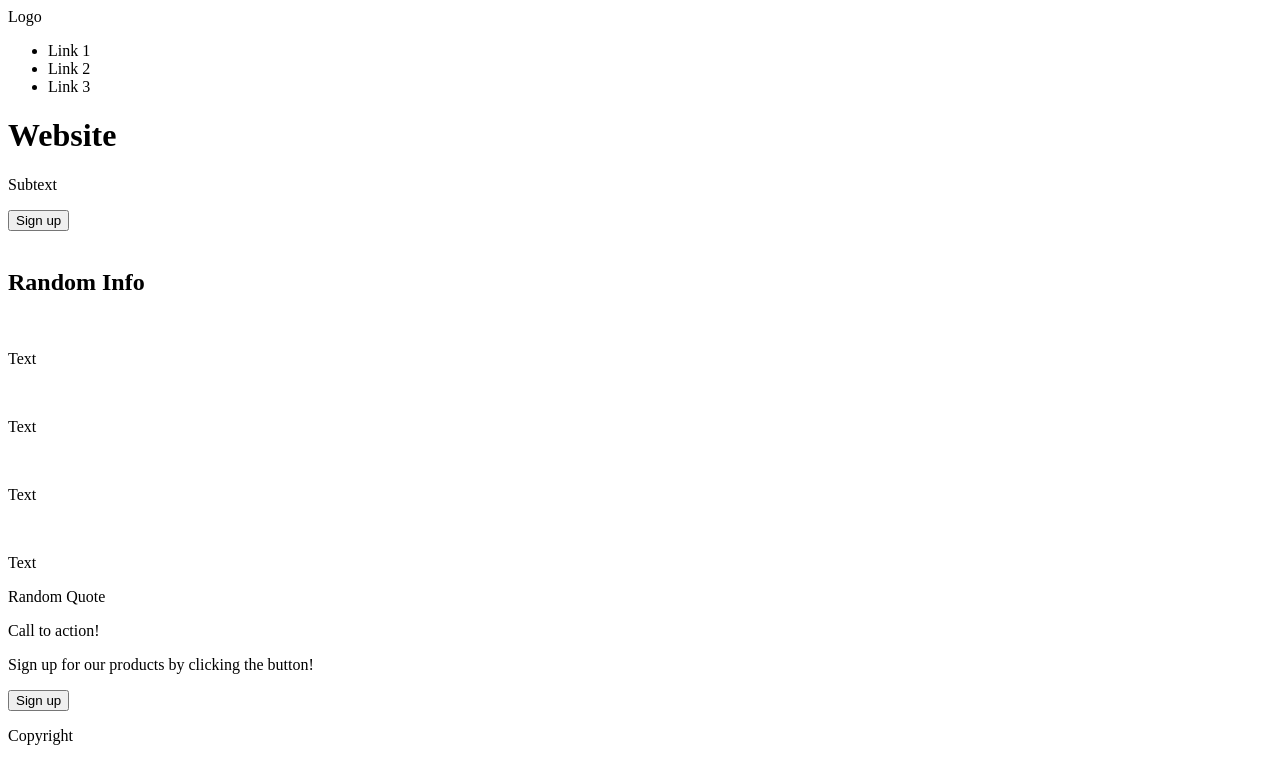
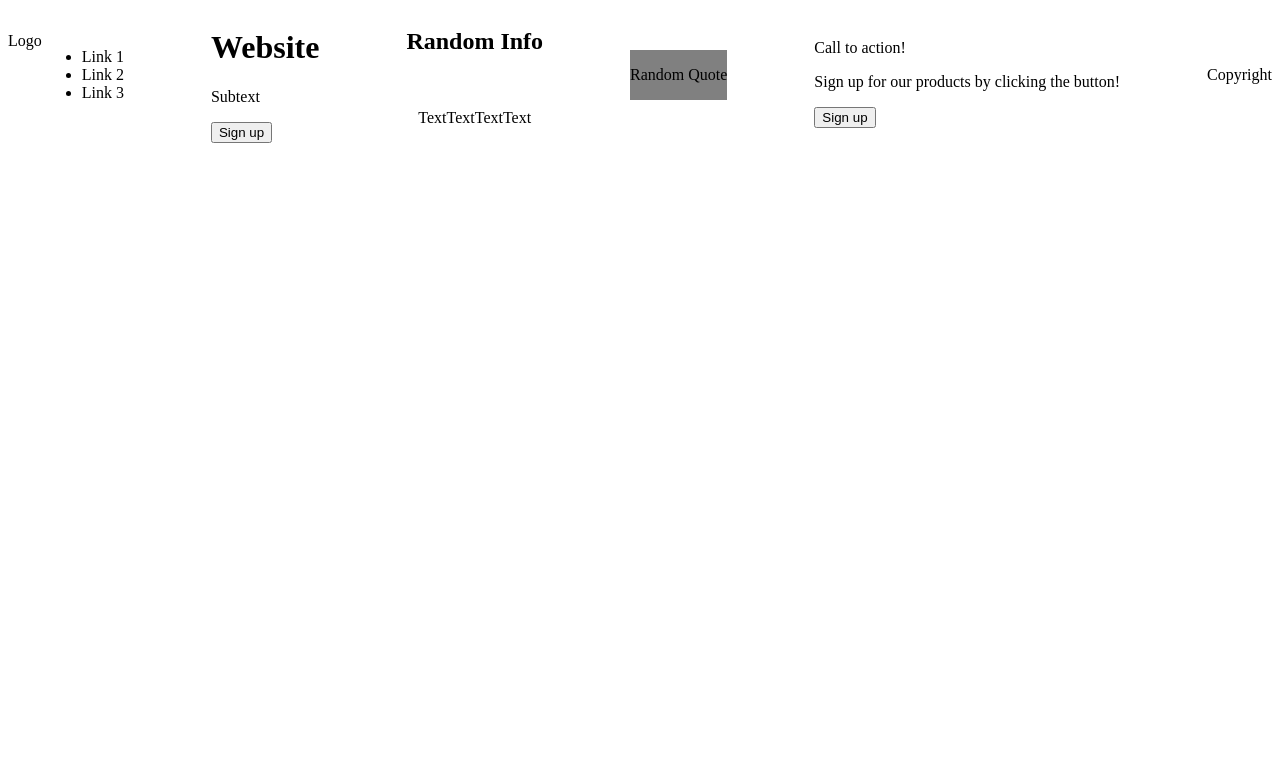
Before and after one commit to GeanCPenido/odin-project-landing_page, a plain HTML site: page index.html in a window 1280 px wide. Drawn offline with Linux system fonts and the light colour scheme.

Commit message:
Basic CSS

```diff
--- a/index.html
+++ b/index.html
@@ -4,6 +4,7 @@
     <meta charset="UTF-8">
     <meta http-equiv="X-UA-Compatible" content="IE=edge">
     <meta name="viewport" content="width=device-width, initial-scale=1.0">
+    <link rel="stylesheet" href="styles.css">
     <title>Document</title>
 </head>
 <body>
@@ -19,7 +20,7 @@
         </div>
     </header>
 
-    <div>
+    <div class="intro">
         <div>
             <h1>Website</h1>
             <p>Subtext</p>
@@ -32,7 +33,7 @@
 
     <div>
         <h2>Random Info</h2>
-        <div>
+        <div class="productDisplay">
             <div>
                 <img>
                 <p>Text</p>
@@ -52,11 +53,11 @@
         </div>
     </div>
 
-    <div>
+    <div class="quote">
         <p>Random Quote</p>
     </div>
 
-    <div>
+    <div class="action">
         <div>
             <p>Call to action!</p>
             <p>Sign up for our products by clicking the button!</p>
--- /dev/null
+++ b/styles.css
@@ -0,0 +1,32 @@
+body {
+    display: flex;
+    justify-content: space-between;
+    align-items: center;
+}
+
+header {
+    display: flex;
+    flex-direction: row;
+    justify-content: space-between;
+}
+
+.intro {
+    display: flex;
+    flex-direction: row;
+}
+
+.productDisplay {
+    display: flex;
+    flex-direction: row;
+    justify-content: center;
+}
+
+.quote {
+    background-color: gray;
+}
+
+footer {
+    display: flex;
+    justify-content: center;
+    align-items: center;
+}
```
